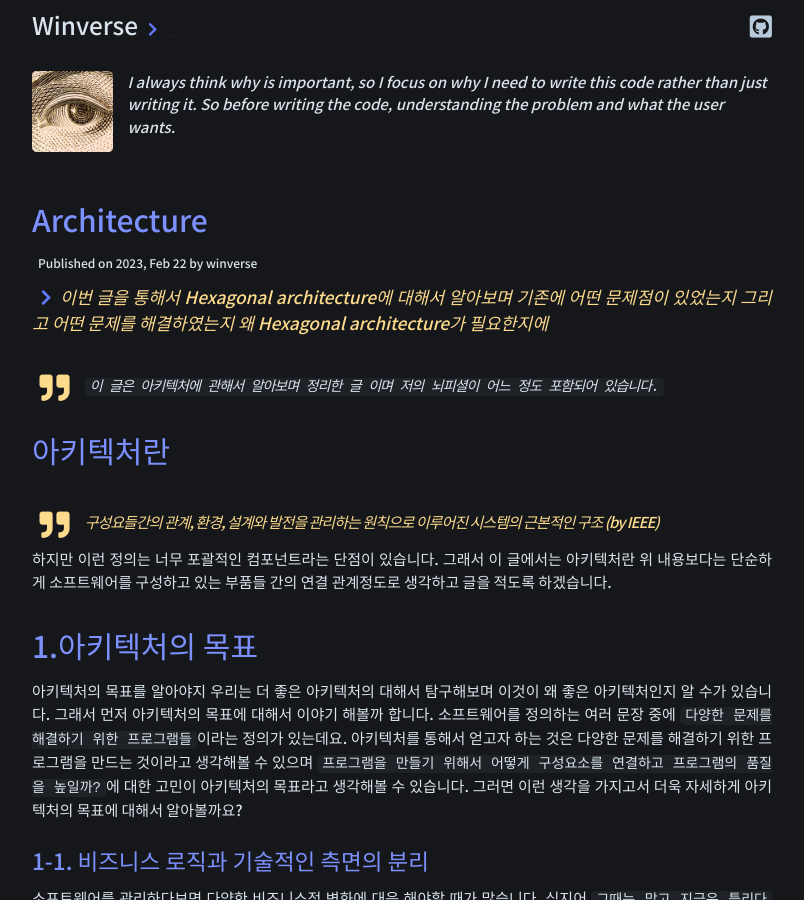
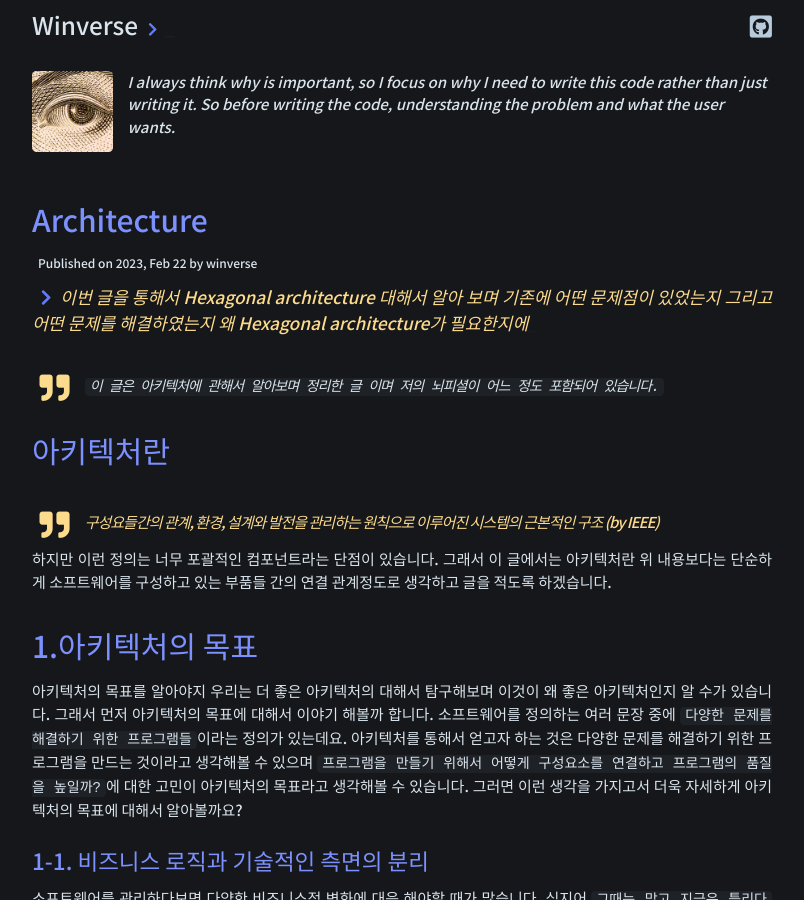
Before and after one commit to winverse/winverse.github.io, a Jekyll site: the page built from _posts/architecture/2023-02-22-hexagonal-architecture.md, in a window 1280 px wide and 900 px high. Shown: the whole window, without its empty margins (238-1042 px from the left). Built offline with Jekyll 4.4.1, drawn with Linux system fonts in a browser that asks for light colours; nearby versions of some CDN libraries; comment, search, counter and statistics services are not loaded; some of the changed text lies outside the part shown.

```diff
--- a/_posts/architecture/2023-02-22-hexagonal-architecture.md
+++ b/_posts/architecture/2023-02-22-hexagonal-architecture.md
@@ -2,8 +2,8 @@
 layout: post
 author: winverse
 title:  "Architecture"
-description: 이번 글을 통해서 Hexagonal architecture에 대해서 알아보며 기존에 어떤 문제점이 있었는지 그리고 어떤 문제를 해결하였는지 왜 Hexagonal architecture가 필요한지에 대해서 알아보겠습니다.
-tags: Architecture Layerd-architecture Hexagonal-architecture Clean-architecture
+description: 이번 글을 통해서 Hexagonal architecture 대해서 알아 보며 기존에 어떤 문제점이 있었는지 그리고 어떤 문제를 해결하였는지 왜 Hexagonal architecture가 필요한지에 대해서 알아보겠습니다.
+tags: Architecture Layered-architecture Hexagonal-architecture Clean-architecture
 category: architecture
 is_published: true
 ---
```
Also changed, not shown: _posts/oop/2023-03-15-dependency-injection.md (added, +26 -0 lines).
